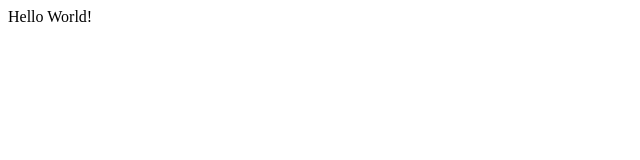
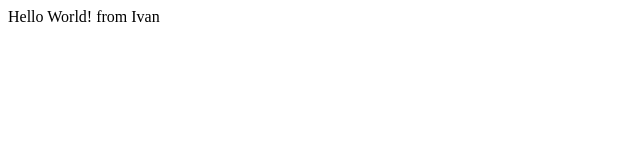
Before and after one commit to jegius/alex_edu, a website: page index.html in a window 1280 px wide. Shown: the full height of the page, 0-640 px from the left. Drawn offline with Linux system fonts and the light colour scheme.

Commit message:
1: добавил текст в index.html

```diff
--- a/index.html
+++ b/index.html
@@ -6,7 +6,7 @@
     <link rel="stylesheet" href="css/main.css">
 </head>
 <body>
-    Hello World!
+    Hello World! from Ivan
     <script src="js/index.js"></script>
 </body>
 </html>
```
